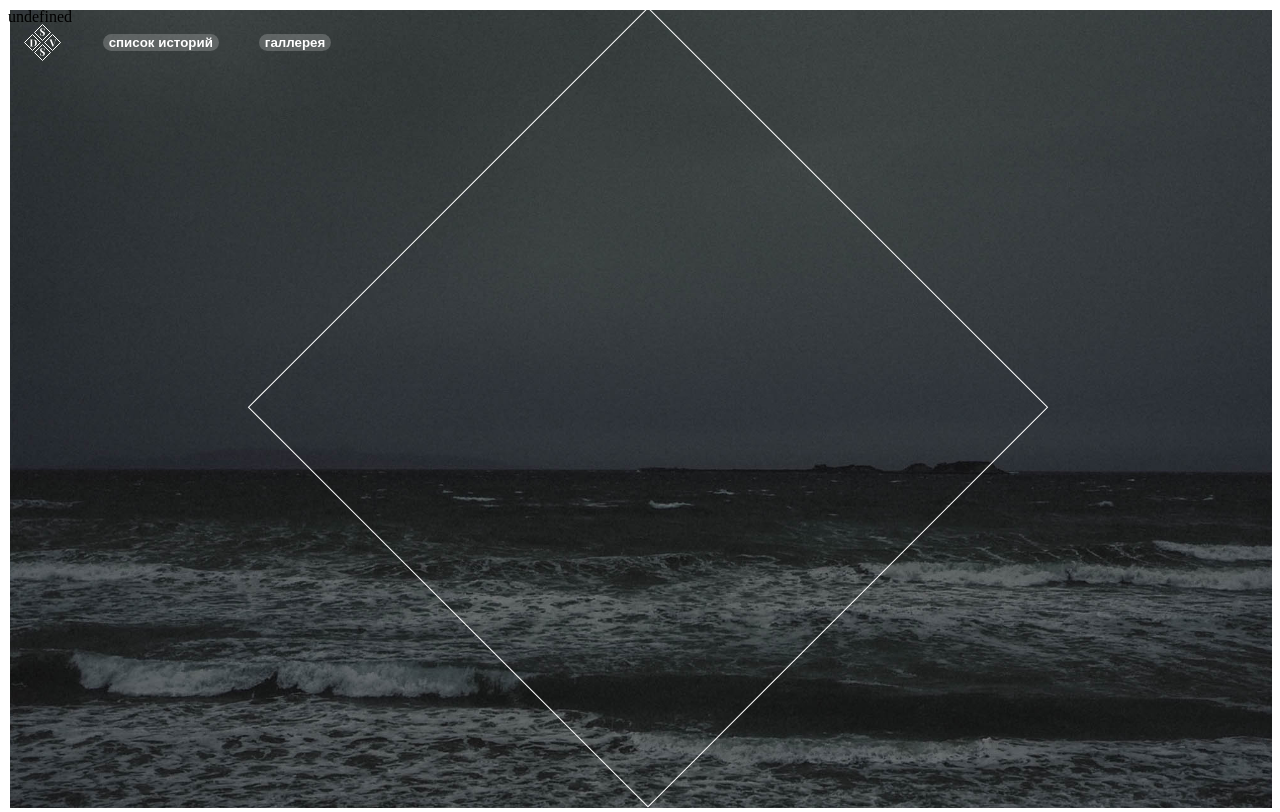
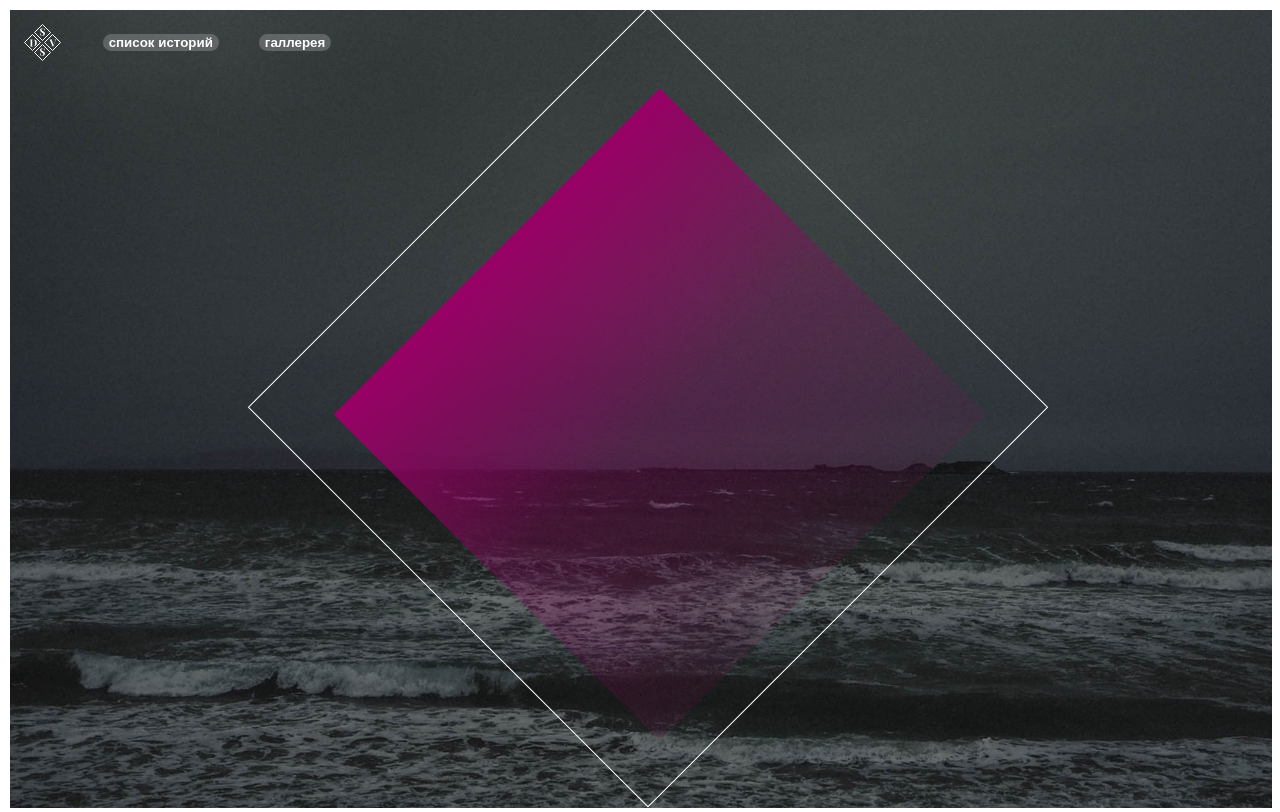
Before and after one commit to ViktorSuharev/darimatales, an Angular app: page /twenty-fifth in a window 1280 px wide. Built offline with nearby package versions, Linux system fonts and the light colour scheme.

Commit message:
uncommit inner svg

```diff
--- a/src/app/tales/twenty-fifth/twenty-fifth.component.ts
+++ b/src/app/tales/twenty-fifth/twenty-fifth.component.ts
@@ -29,22 +29,22 @@ export class TwentyFifthComponent {
       '    </svg>\n' +
       '  </div>';
 
-    // this.svgInnerImage = '' +
-    //   '<div style="width: 100%; height: 100%">\n' +
-    //   '  <svg style="width: 100%; height: 100%">\n' +
-    //   '  <defs>\n' +
-    //   '    <linearGradient id="three_opacity_stops">\n' +
-    //   '      <stop offset="0%" style="stop-color: #906; stop-opacity: 1.0"/>\n' +
-    //   '      <stop offset="50%" style="stop-color: #906; stop-opacity: 0.3"/>\n' +
-    //   '      <stop offset="100%" style="stop-color: #906; stop-opacity: 0.10"/>\n' +
-    //   '    </linearGradient>\n' +
-    //   '  </defs>' +
-    //   '    <rect x="' + startPointX * Math.sqrt(1.4) + '" y="' + startPointY * Math.sqrt(2) +
-    //          '" height="' + squareLength / Math.sqrt(1.5) + '" width="' + squareLength / Math.sqrt(1.5) + '"\n' +
-    //   '         style="fill: url(#three_opacity_stops);"\n' +
-    //   '         transform="rotate(45 ' + rotationPointX + ' ' + rotationPointY + ')"\n' +
-    //   '    ></rect>\n' +
-    //   '  </svg>\n' +
-    //   '</div>';
+    this.svgInnerImage = '' +
+      '<div style="width: 100%; height: 100%">\n' +
+      '  <svg style="width: 100%; height: 100%">\n' +
+      '  <defs>\n' +
+      '    <linearGradient id="three_opacity_stops">\n' +
+      '      <stop offset="0%" style="stop-color: #906; stop-opacity: 1.0"/>\n' +
+      '      <stop offset="50%" style="stop-color: #906; stop-opacity: 0.3"/>\n' +
+      '      <stop offset="100%" style="stop-color: #906; stop-opacity: 0.10"/>\n' +
+      '    </linearGradient>\n' +
+      '  </defs>' +
+      '    <rect x="' + startPointX * Math.sqrt(1.4) + '" y="' + startPointY * Math.sqrt(2) +
+             '" height="' + squareLength / Math.sqrt(1.5) + '" width="' + squareLength / Math.sqrt(1.5) + '"\n' +
+      '         style="fill: url(#three_opacity_stops);"\n' +
+      '         transform="rotate(45 ' + rotationPointX + ' ' + rotationPointY + ')"\n' +
+      '    ></rect>\n' +
+      '  </svg>\n' +
+      '</div>';
   }
 }
```
